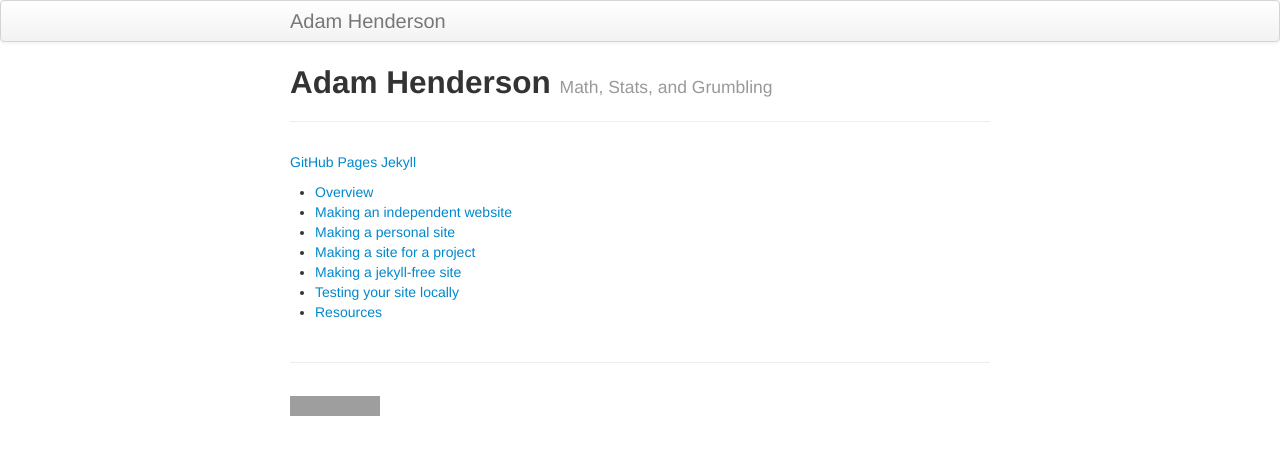
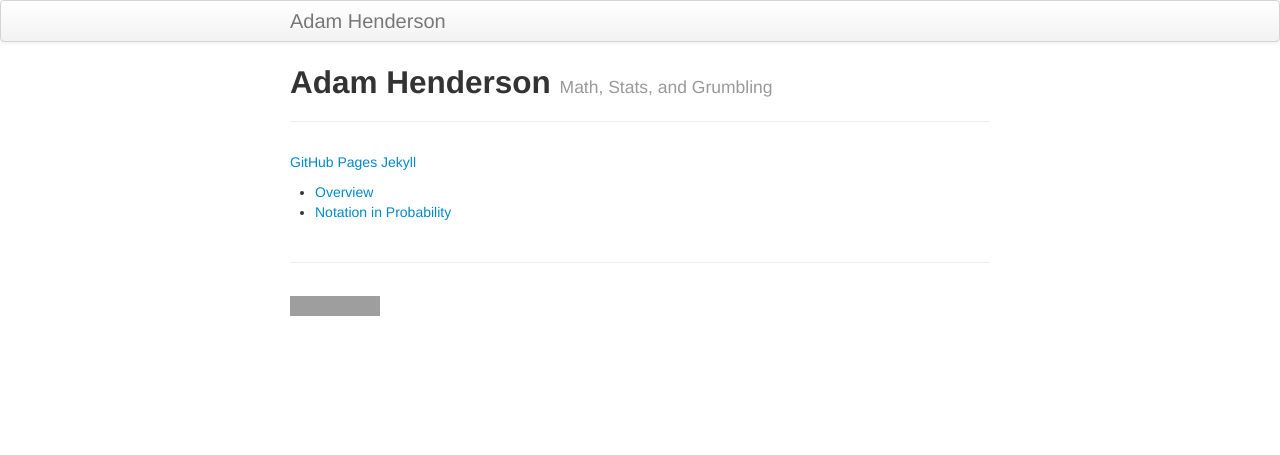
Before and after one commit to AdamDadeH/adamdadeh.github.io, a Jekyll site: the page built from index.md, in a window 1280 px wide. Shown: the top 455 px of the page. Built offline with Jekyll 4.4.1, drawn with Linux system fonts in a browser that asks for light colours; grey boxes are pictures that could not be loaded.

Commit message:
Update index.md

```diff
--- a/index.md
+++ b/index.md
@@ -10,9 +10,4 @@ description: Math, Stats, and Grumbling
 
 
 - [Overview](pages/overview.html)
-- [Making an independent website](pages/independent_site.html)
-- [Making a personal site](pages/user_site.html)
-- [Making a site for a project](pages/project_site.html)
-- [Making a jekyll-free site](pages/nojekyll.html)
-- [Testing your site locally](pages/local_test.html)
-- [Resources](pages/resources.html)
+- [Notation in Probability](pages/test.html)
```
